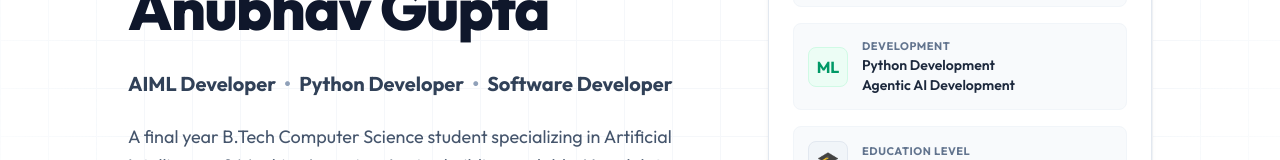
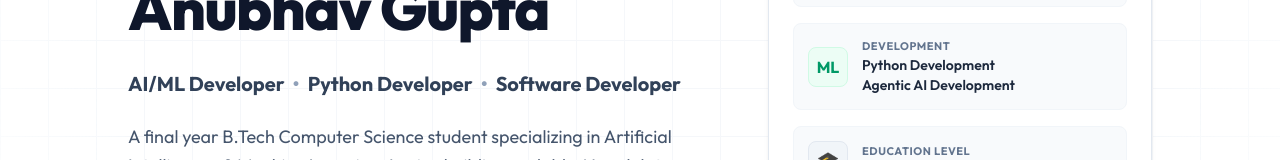
Before and after one commit to anubhav7723/Portfolio, a React (Vite) app: page / in a window 1280 px wide. Shown: the part 344-504 px from the top of the page. Built offline with nearby package versions, Linux system fonts and the light colour scheme.

Commit message:
New Changes

```diff
--- a/src/pages/Home/Home.jsx
+++ b/src/pages/Home/Home.jsx
@@ -45,7 +45,7 @@ export default function Home() {
 
             {/* Subtitle */}
             <h2 className="hero-subtitle text-lg md:text-xl font-bold text-slate-700 flex items-center gap-2">
-            AIML Developer <span className="text-slate-400">&bull;</span> Python Developer <span className="text-slate-400">&bull;</span> Software Developer
+            AI/ML Developer <span className="text-slate-400">&bull;</span> Python Developer <span className="text-slate-400">&bull;</span> Software Developer
             </h2>
 
             {/* Description */}
```
